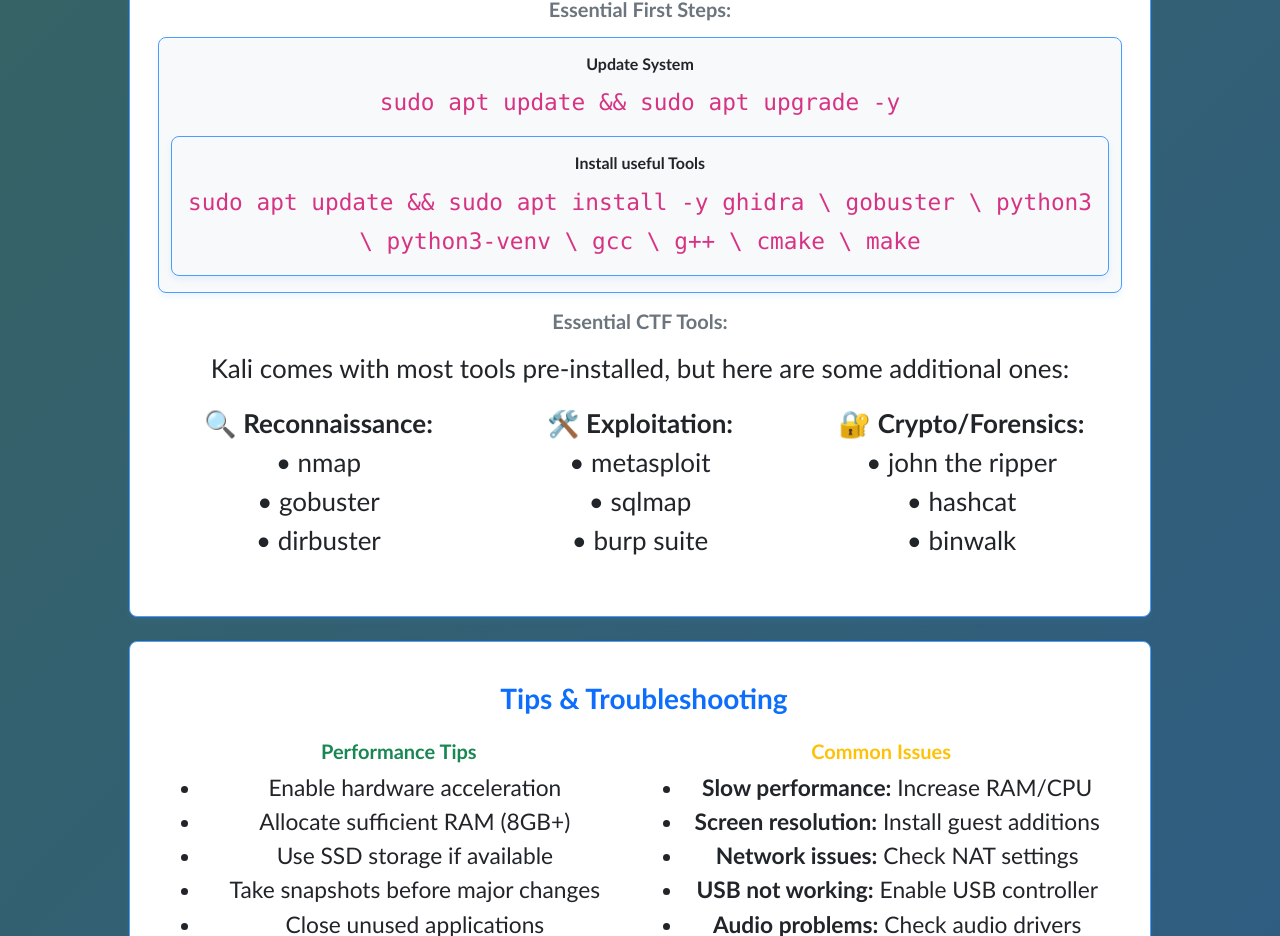
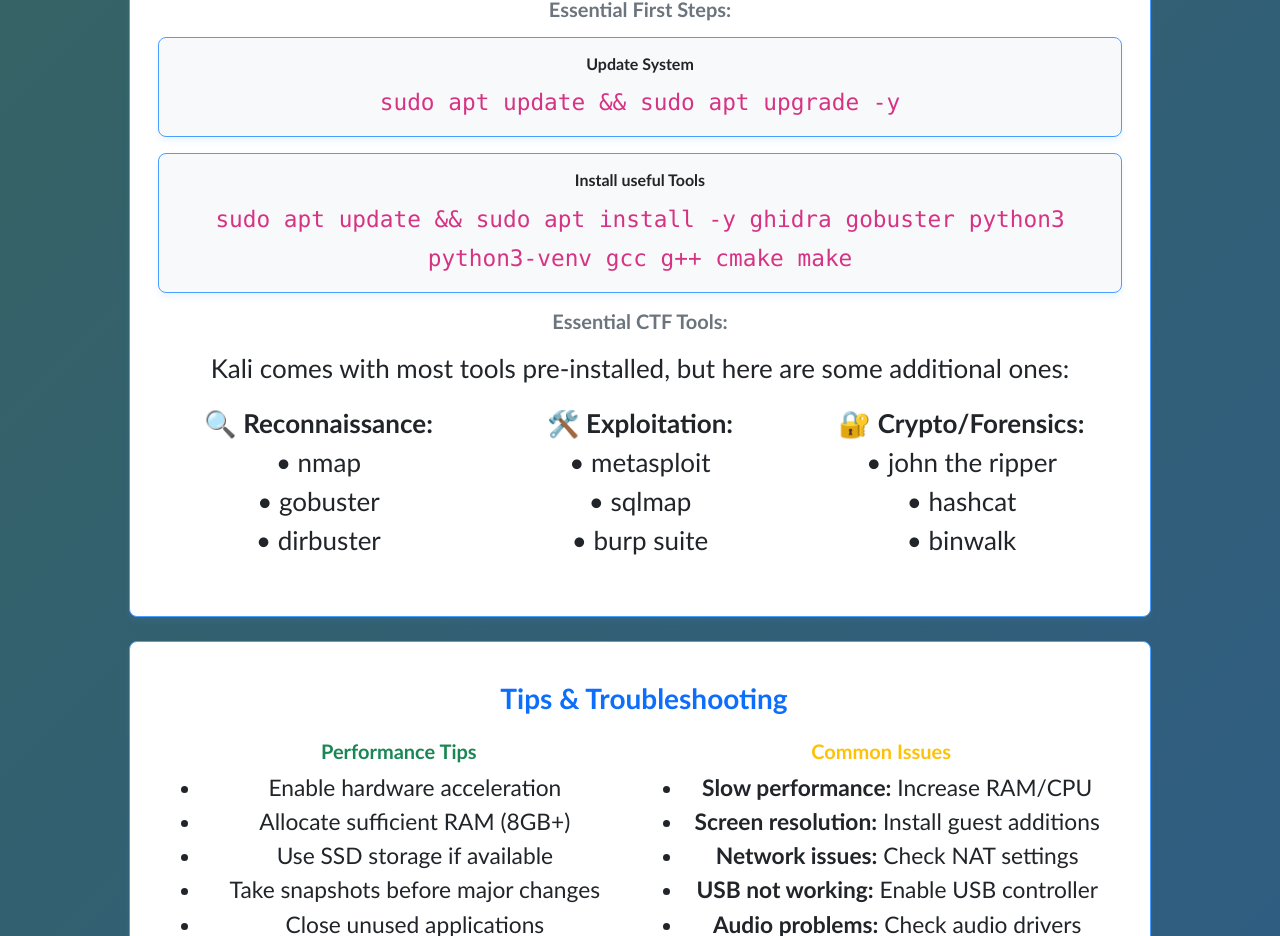
Before and after one commit to hacksu/kent-hack-it, a React (Create React App) app: page /kali-setup-guide in a window 1280 px wide. Shown: the part 3180-4116 px from the top of the page. Built offline with nearby package versions, Linux system fonts and the light colour scheme; no server answers.

Commit message:
Adjusted layout

```diff
--- a/src/pages/kali_setup_guide.js
+++ b/src/pages/kali_setup_guide.js
@@ -209,21 +209,14 @@
                                                     sudo apt update && sudo apt upgrade -y
                                                 </code>
                                             </div>
+                                        </div>
 
-                                            <div className="card bg-light mb-3">
-                                                <div className="card-body">
-                                                    <h6 className="card-title">Install useful Tools</h6>
-                                                    <code className="small">
-                                                        sudo apt update && sudo apt install -y ghidra \
-                                                        gobuster \
-                                                        python3 \
-                                                        python3-venv \
-                                                        gcc \
-                                                        g++ \
-                                                        cmake \
-                                                        make
-                                                    </code>
-                                                </div>
+                                        <div className="card bg-light mb-3">
+                                            <div className="card-body">
+                                                <h6 className="card-title">Install useful Tools</h6>
+                                                <code className="small">
+                                                    sudo apt update && sudo apt install -y ghidra gobuster python3 python3-venv gcc g++ cmake make
+                                                </code>
                                             </div>
                                         </div>
                                     </div>
```
